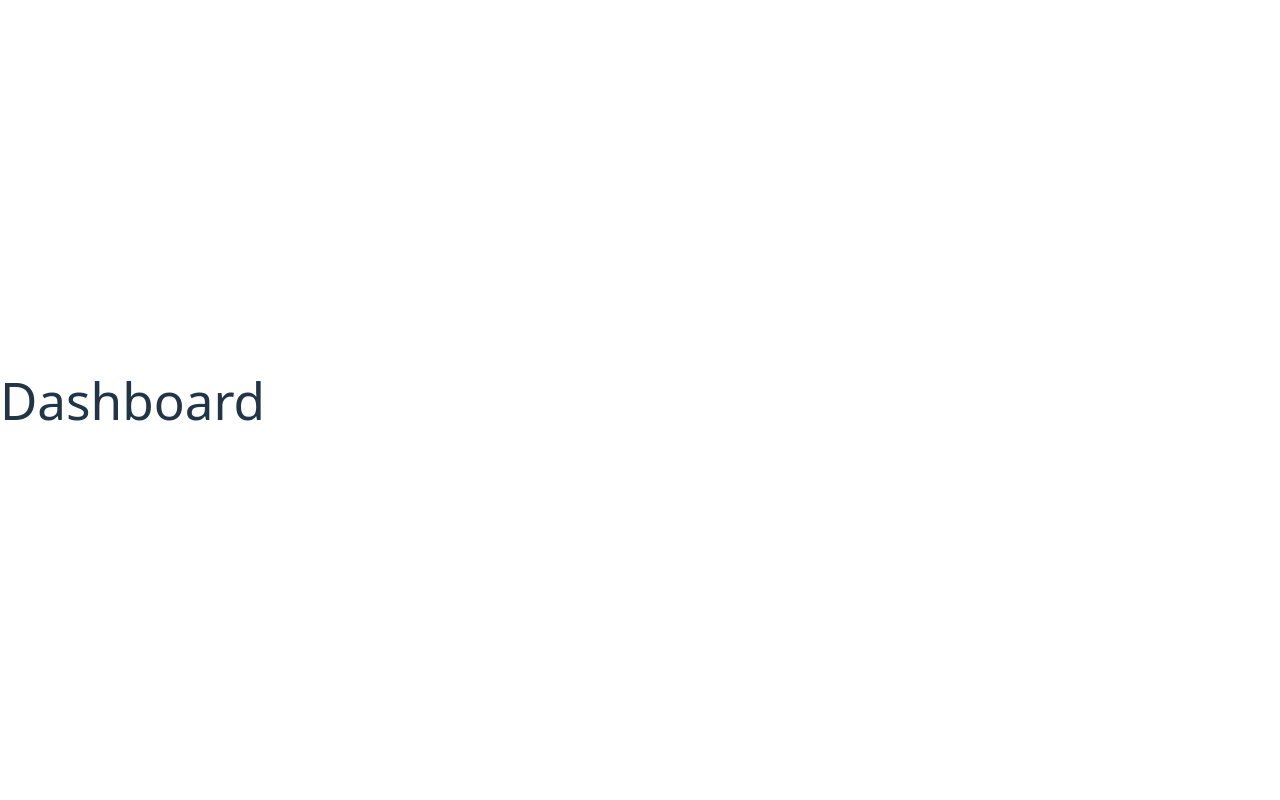
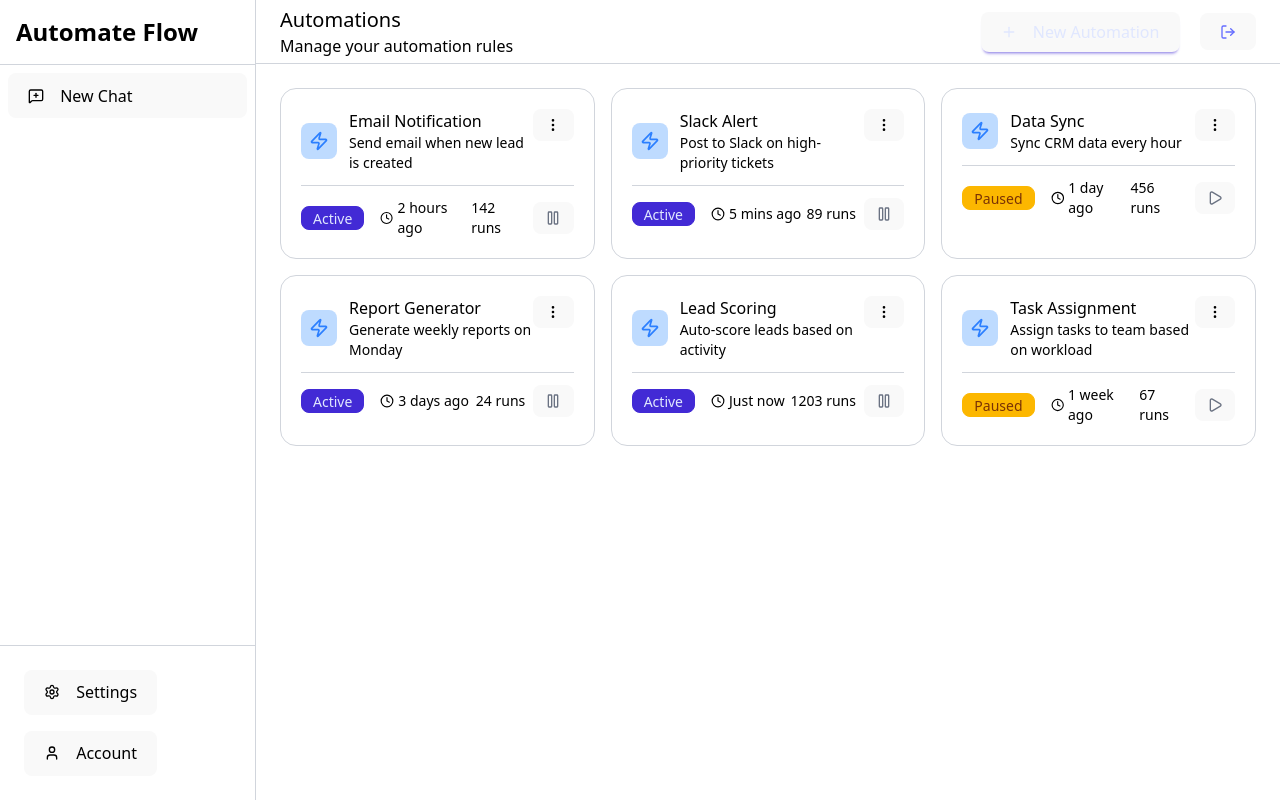
Before and after one commit to madhunivi77/SECURIVA, a React app in the folder frontend/: page /dashboard in a window 1280 px wide. Built offline with nearby package versions, Linux system fonts and the light colour scheme; the HTML template or start-up script is replaced by a standard one.

Commit message:
feat: implement user dashboard layout TG-115

```diff
--- a/frontend/package.json
+++ b/frontend/package.json
@@ -13,6 +13,7 @@
     "@tailwindcss/vite": "^4.1.18",
     "bootstrap": "^5.3.8",
     "daisyui": "^5.5.14",
+    "lucide-react": "^0.562.0",
     "react": "^19.1.1",
     "react-bootstrap": "^2.10.10",
     "react-dom": "^19.1.1",
--- /dev/null
+++ b/frontend/src/components/AutomationCard.jsx
@@ -0,0 +1,64 @@
+import { Zap, Clock, MoreVertical, Play, Pause } from "lucide-react";
+// import { Card } from "@/components/ui/card";
+// import { Button } from "@/components/ui/button";
+// import { Badge } from "@/components/ui/badge";
+
+const AutomationCard = ({
+  title,
+  description,
+  isActive,
+  lastRun,
+  triggerCount,
+  index
+}) => {
+  return (
+    <div
+      className="p-5 border rounded-2xl border-gray-300 cursor-pointer"
+    >
+      <div className="flex items-start justify-between mb-3">
+        <div className="flex items-center gap-3">
+          <div className="p-2 rounded-lg bg-blue-200">
+            <Zap className="h-5 w-5 text-blue-500" />
+          </div>
+          <div>
+            <h3 className="font-medium">{title}</h3>
+            <p className="text-sm">{description}</p>
+          </div>
+        </div>
+
+        {/* More options */}
+        <button className="flex justify-center items-center h-8 w-8 hover:bg-blue-200">
+          <MoreVertical className="h-4 w-4 shrink-0" />
+        </button>
+      </div>
+
+      <div className="flex items-center justify-between pt-3 border-t border-gray-300">
+        <div className="flex items-center gap-4">
+            {/* Activity Badge */}
+          <div className={isActive ? "badge badge-primary" : "badge badge-warning"}>
+            {isActive ? "Active" : "Paused"}
+          </div>
+
+            {/* Last run tag */}
+          <div className="flex items-center gap-1 text-sm">
+            <Clock className="h-3.5 w-3.5" />
+            {lastRun || "Never run"}
+          </div>
+
+        </div>
+
+        <div className="flex items-center gap-2">
+            {/* # of Runs */}
+          <span className="text-sm">{triggerCount} runs</span>
+
+          {/* Pause Button */}
+          <button className="flex items-center justify-center h-8 w-8 text-gray-500 hover:text-black hover:bg-blue-200">
+            {isActive ? <Pause className="h-4 w-4 shrink-0" /> : <Play className="h-4 w-4 shrink-0" />}
+          </button>
+        </div>
+      </div>
+    </div>
+  );
+};
+
+export default AutomationCard;
--- /dev/null
+++ b/frontend/src/components/AutomationGrid.jsx
@@ -0,0 +1,72 @@
+import AutomationCard from "./AutomationCard";
+
+const mockAutomations = [
+  {
+    id: 1,
+    title: "Email Notification",
+    description: "Send email when new lead is created",
+    isActive: true,
+    lastRun: "2 hours ago",
+    triggerCount: 142,
+  },
+  {
+    id: 2,
+    title: "Slack Alert",
+    description: "Post to Slack on high-priority tickets",
+    isActive: true,
+    lastRun: "5 mins ago",
+    triggerCount: 89,
+  },
+  {
+    id: 3,
+    title: "Data Sync",
+    description: "Sync CRM data every hour",
+    isActive: false,
+    lastRun: "1 day ago",
+    triggerCount: 456,
+  },
+  {
+    id: 4,
+    title: "Report Generator",
+    description: "Generate weekly reports on Monday",
+    isActive: true,
+    lastRun: "3 days ago",
+    triggerCount: 24,
+  },
+  {
+    id: 5,
+    title: "Lead Scoring",
+    description: "Auto-score leads based on activity",
+    isActive: true,
+    lastRun: "Just now",
+    triggerCount: 1203,
+  },
+  {
+    id: 6,
+    title: "Task Assignment",
+    description: "Assign tasks to team based on workload",
+    isActive: false,
+    lastRun: "1 week ago",
+    triggerCount: 67,
+  },
+];
+
+const AutomationGrid = () => {
+  return (
+    <div className="grid grid-cols-1 md:grid-cols-2 xl:grid-cols-3 gap-4">
+      {mockAutomations.map((automation, index) => (
+        <AutomationCard
+          key={automation.id}
+          title={automation.title}
+          description={automation.description}
+          isActive={automation.isActive}
+          lastRun={automation.lastRun}
+          triggerCount={automation.triggerCount}
+          index={index}
+        />
+      ))}
+    </div>
+  );
+};
+
+export default AutomationGrid;
--- /dev/null
+++ b/frontend/src/components/Navbar.jsx
@@ -0,0 +1,29 @@
+import { LogOut, Plus } from "lucide-react";
+import { Link } from "react-router-dom";
+
+const Navbar = ({ onCreateAutomation }) => {
+  return (
+    <header className="flex items-center justify-between h-16 px-6 border-b border-border border-gray-300">
+      <div>
+        <h2 className="text-xl font-medium">Automations</h2>
+        <p className="text-md">Manage your automation rules</p>
+      </div>
+
+      <div className="flex items-center gap-3">
+        <button className="btn btn-primary justify-normal gap-4 m-2">
+            <Plus className="w-4 h-4" />
+            New Automation
+        </button>
+        <Link to="/">
+            <button
+            className="hover:bg-red-300"
+            >
+            <LogOut className="h-4 w-4" />
+            </button>
+        </Link>
+      </div>
+    </header>
+  );
+};
+
+export default Navbar;
--- /dev/null
+++ b/frontend/src/components/Sidebar.jsx
@@ -0,0 +1,39 @@
+import { MessageSquarePlus, Settings, User } from "lucide-react";
+import { Link } from "react-router-dom";
+
+
+const Sidebar = () => {
+  return (
+    <aside className="flex flex-col h-full w-64 border-r border-gray-300">
+      {/* Logo area */}
+        <div className="p-4 border-b border-border border-gray-300">
+            <h2 className="text-2xl font-semibold">Automate Flow</h2>
+        </div>
+
+      {/* New Chat Button */}
+        <Link to="/chat" className="m-2">
+            <button className=" inline-flex justify-normal w-full items-center text-black bg-gray-200 border-gray-300 gap-4 ">
+                <MessageSquarePlus className="w-4 h-4" />
+                New Chat
+            </button>
+        </Link>
+
+      {/* Spacer */}
+      <div className="flex-1" />
+
+      {/* Bottom buttons */}
+      <div className="p-4 space-y-2 border-t border-border border-gray-300">
+        <button className="inline-flex items-center justify-normal gap-4 m-2">
+            <Settings className="w-4 h-4" />
+            Settings
+        </button>
+        <button className="inline-flex items-center justify-normal gap-4 m-2">
+            <User className="w-4 h-4" />
+            Account
+        </button>
+      </div>
+    </aside>
+  );
+};
+
+export default Sidebar;
--- a/frontend/src/pages/Dashboard.jsx
+++ b/frontend/src/pages/Dashboard.jsx
@@ -1,7 +1,26 @@
-function Dashboard({}) {
+import Sidebar from "../components/Sidebar";
+import Navbar from "../components/Navbar";
+import AutomationGrid from "../components/AutomationGrid";
+
+const Dashboard = () => {
+  const handleCreateAutomation = () => {
+    return;
+  };
+
   return (
-    <h1>Dashboard</h1>
+    <div className="flex h-screen w-screen bg-white text-black">
+      <Sidebar />
+      <div className="flex-1 flex flex-col overflow-hidden">
+        <Navbar onCreateAutomation={handleCreateAutomation} />
+
+        <main className="flex-1 overflow-auto p-6">
+          <AutomationGrid />
+        </main>
+
+      </div>
+
+    </div>
   );
-}
+};
 
 export default Dashboard;
```
Also changed, not shown: 1 other file (tests, documents, lock files or other folders).
